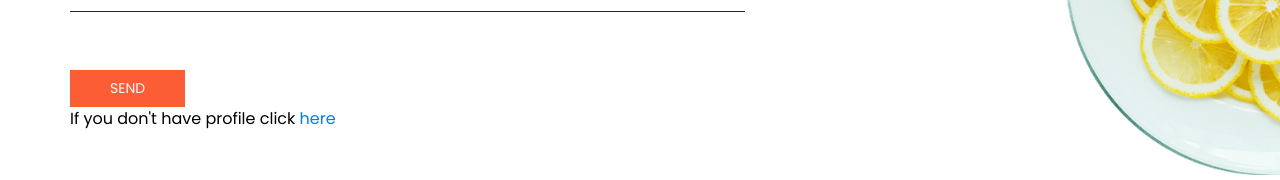
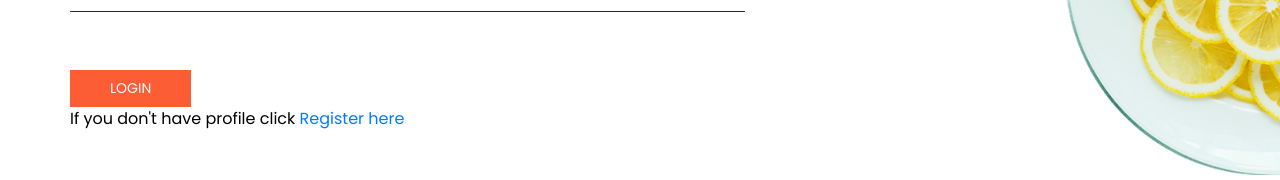
Before and after one commit to GeorgiGotev/freeze-dried, a React (Vite) app in the folder client/: page /login in a window 1280 px wide. Shown: the part 364-544 px from the top of the page. Built offline with nearby package versions, Linux system fonts and the light colour scheme; no server answers.

Commit message:
Changing some buttons

```diff
--- a/client/src/components/Login/Login.jsx
+++ b/client/src/components/Login/Login.jsx
@@ -58,9 +58,9 @@ export default function Login () {
                                     </div>
 
                                     <div className="mt-5">
-                                        <button type="submit">send</button>
+                                        <button type="submit">Login</button>
                                     </div>
-                                    <span>If you don't have profile click <Link to="/register">here</Link></span>
+                                    <span>If you don't have profile click <Link to="/register">Register here</Link></span>
                                 </div>
                             </div>
                         </form>
--- a/client/src/components/Register/Register.jsx
+++ b/client/src/components/Register/Register.jsx
@@ -142,11 +142,11 @@ export default function Register() {
                                     </div>
 
                                     <div className="mt-5">
-                                        <button type="submit">send</button>
+                                        <button type="submit">Register</button>
                                     </div>
                                     <span>
                                         If you have profile click{' '}
-                                        <Link to="/login">here</Link>
+                                        <Link to="/login">Login</Link>
                                     </span>
                                 </div>
                             </div>
```
